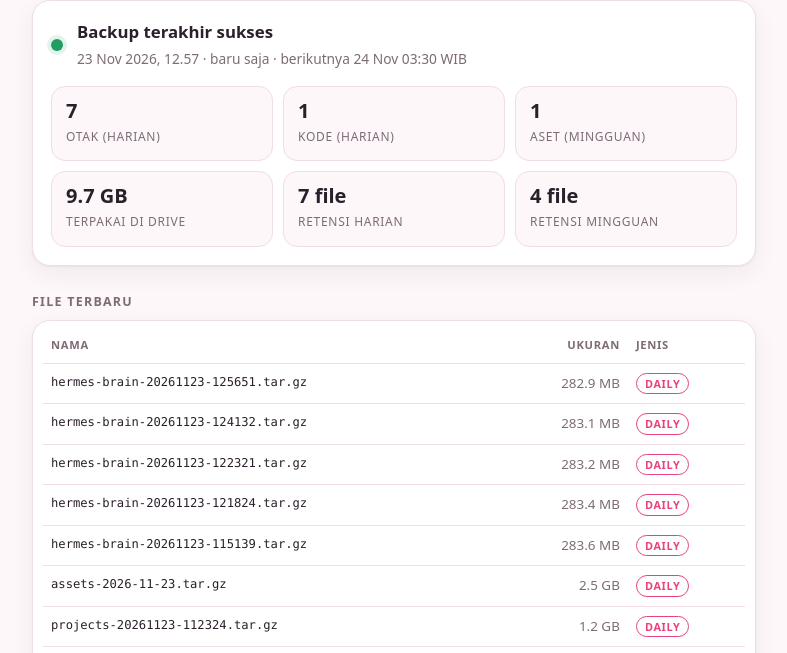
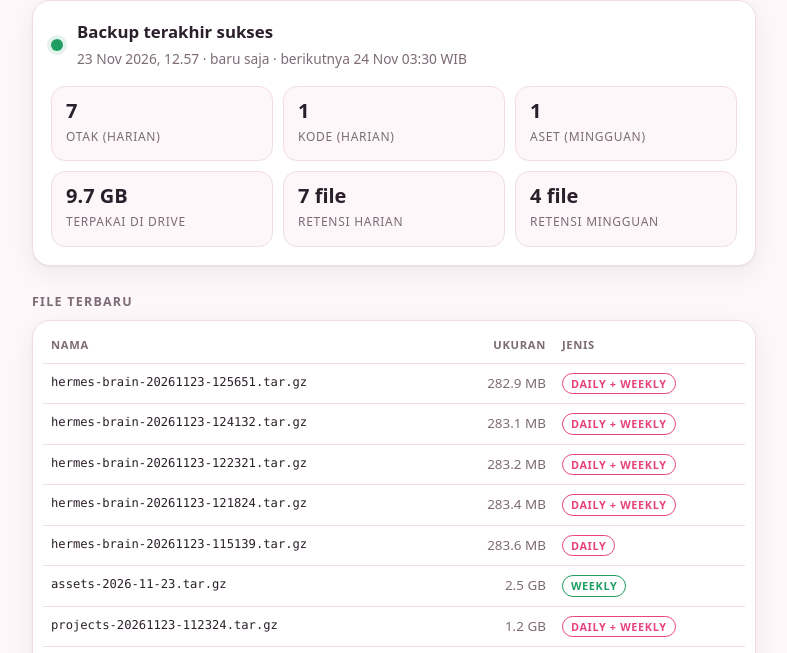
Before and after one commit to Megumiiiiii/hermes-recovery, a plain HTML site: page status.html in a window 1280 px wide. Shown: the part 127-780 px from the top of the page, without its empty margins (246-1033 px from the left). Drawn offline with Linux system fonts and the light colour scheme.

Commit message:
fix(status): dedupe daily/weekly + label lokasi

```diff
--- a/status.html
+++ b/status.html
@@ -142,10 +142,12 @@ function render(d){
   document.getElementById('ret-w').textContent = (d.retention && d.retention.weekly ? d.retention.weekly : '–') + ' file';
 
   var rows = (d.files || []).slice(0, 12).map(function(f){
-    var kind = f.kind === 'weekly' ? 'weekly' : 'daily';
+    var where = (f.where && f.where.length ? f.where : ['daily']);
+    var label = where.join(' + ');
+    var cls = (where.indexOf('weekly') >= 0 && where.length === 1) ? 'weekly' : 'daily';
     return '<tr><td class="name">' + f.name + '</td>' +
            '<td class="num">' + fmtSize(f.size) + '</td>' +
-           '<td><span class="pill ' + kind + '">' + kind + '</span></td></tr>';
+           '<td><span class="pill ' + cls + '">' + label + '</span></td></tr>';
   }).join('');
   document.getElementById('rows').innerHTML = rows || '<tr><td colspan="3" class="empty">belum ada file</td></tr>';
 
```
